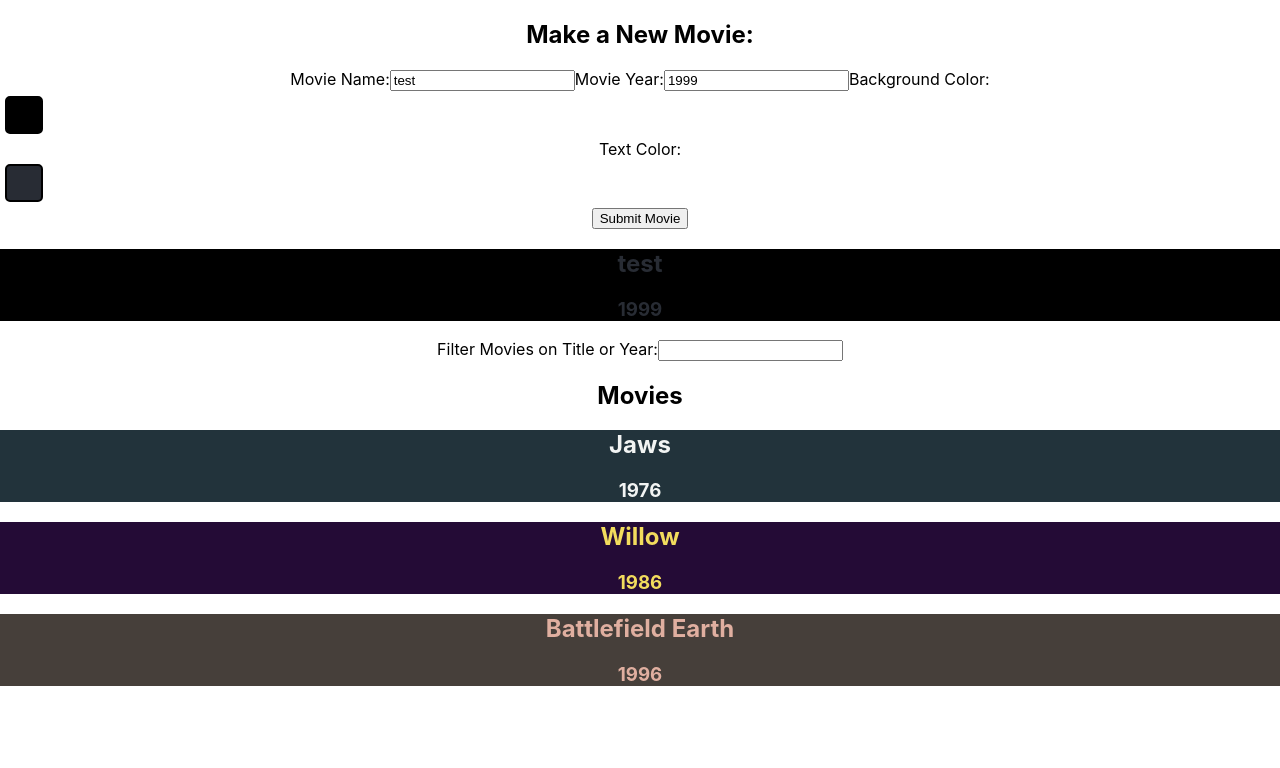
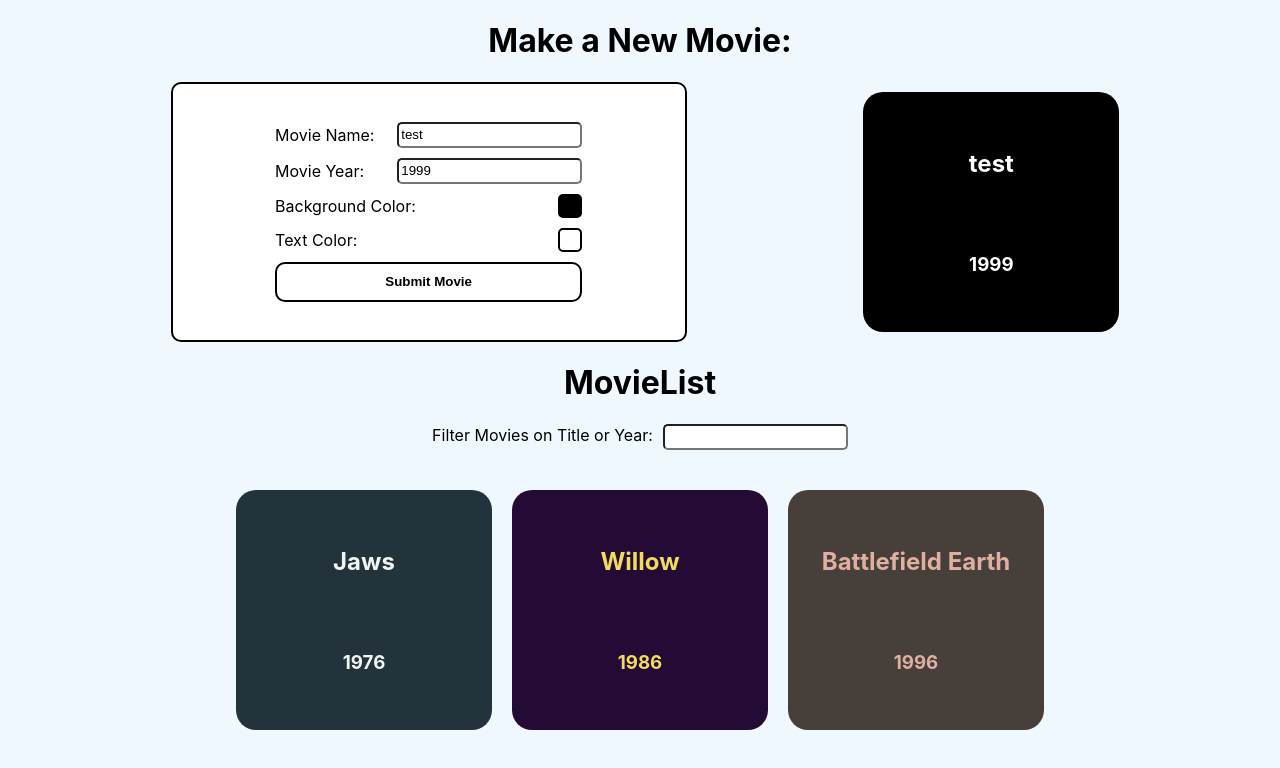
Before and after one commit to willgundy/movies-list-react, a React (Create React App) app: page / in a window 1280 px wide. Shown: the top 768 px of the page. Built offline with nearby package versions, Linux system fonts and the light colour scheme.

Commit message:
Added some styling to the page, also fixed a bug on delete

```diff
--- a/src/App.css
+++ b/src/App.css
@@ -1,49 +1,17 @@
 .App {
   text-align: center;
-}
-
-.App-logo {
-  height: 40vmin;
-  pointer-events: none;
-}
-
-@media (prefers-reduced-motion: no-preference) {
-  .App-logo {
-    animation: App-logo-spin infinite 20s linear;
-  }
-}
-
-.App-header {
-  background-color: #282c34;
-  min-height: 100vh;
   display: flex;
   flex-direction: column;
-  align-items: center;
-  justify-content: center;
-  font-size: calc(10px + 2vmin);
-  color: white;
-}
-
-.App-link {
-  color: #61dafb;
-}
-
-@keyframes App-logo-spin {
-  from {
-    transform: rotate(0deg);
-  }
-  to {
-    transform: rotate(360deg);
-  }
+  flex-wrap: wrap;
+  background-color: aliceblue;
+  min-height: 100vh;
 }
 
 .colorPicker {
-  width: 30px;
-  height: 30px;
+  width: 20px;
+  height: 20px;
   border: 2px solid black;
   border-radius: 5px;
-  margin: 5px;
-  padding: 2px;
   cursor: pointer;
 }
 
@@ -59,3 +27,69 @@
   bottom: 0px;
   left: 0px;
 }
+
+.addMovie {
+  display: grid;
+  grid-template-columns: 2fr 1fr;
+}
+
+form {
+  width: 60%;
+  display: flex;
+  flex-direction: column;
+  justify-content: center;
+  align-items: center;
+  border: 2px solid black;
+  border-radius: 10px;
+  margin-left: 20%;
+  background-color: white;
+}
+
+form label {
+  display: flex;
+  flex-direction: row;
+  justify-content: space-between;
+  align-items: center;
+  width: 60%;
+  margin-bottom: 10px;
+}
+
+button {
+  width: 60%;
+  background-color: white;
+  color: black;
+  border: 2px solid black;
+  border-radius: 10px;
+  height: 40px;
+  font-weight: bolder;
+}
+
+button:hover {
+  background-color: black;
+  color: white;
+  border: none;
+}
+
+.movie {
+  width: 20vw;
+  height: 30vh;
+  border-radius: 20px;
+  display: flex;
+  flex-direction: column;
+  justify-content: space-evenly;
+  margin: 10px;
+}
+
+input {
+  margin-left: 10px;
+  height: 20px;
+  border-radius: 5px;
+}
+
+.movieList {
+  display: flex;
+  flex-direction: row;
+  flex-wrap: wrap;
+  justify-content: center;
+  padding-top: 30px;
+}
--- a/src/App.js
+++ b/src/App.js
@@ -32,10 +32,11 @@ function App() {
   const [formTitle, setFormTitle] = useState('test');
   const [formYear, setFormYear] = useState('1999');
   const [formBackgroundColor, setFormBackgroundColor] = useState({ color:'#000000', display: false });
-  const [formTextColor, setFormTextColor] = useState({ color:'#282c34', display: false });
+  const [formTextColor, setFormTextColor] = useState({ color:'#FFFFFF', display: false });
   const [filterText, setFilterText] = useState('');
 
-  function handleDeleteMovieByIndex(index) {
+  function handleDeleteMovieByIndex(id) {
+    const index = movies.findIndex(movie => movie.id === id);
     movies.splice(index, 1);
     setMovies([...movies]);
   }
@@ -49,12 +50,10 @@ function App() {
     setFilteredMovies([...matchingMovies]);
   }
 
-  console.log(formTextColor);
-
-
   return (
     <div className="App">
 
+      <h1>Make a New Movie:</h1>
       {/*top section where the user can add/edit movie information*/}
       <section className='addMovie'>
 
@@ -81,6 +80,7 @@ function App() {
         />
       </section>
 
+      <h1>MovieList</h1>
       {/*List of Movies at bottom of the page where user can view, filter, or delete previously added movies*/}
       <section className='viewMovies'>
 
--- a/src/Movie.js
+++ b/src/Movie.js
@@ -2,7 +2,7 @@ import React from 'react';
 
 export default function Movie(props) {
   return (
-    <div style={{ backgroundColor: props.backgroundColor.color, color: props.textColor.color }}
+    <div className='movie' style={{ backgroundColor: props.backgroundColor.color, color: props.textColor.color }}
       onClick={() => props.handleDelete && props.handleDelete(props.id)}
     >
       <h2>{props.title}</h2>
--- a/src/MovieForm.js
+++ b/src/MovieForm.js
@@ -32,7 +32,6 @@ export default function MovieForm(props) {
 
   return (
     <form onSubmit={handleMovieSubmit}>
-      <h1>Make a New Movie:</h1>
       <label>
         Movie Name:
         <input value={props.title} onChange={(e) => props.setFormTitle(e.target.value)} />
--- a/src/MovieList.js
+++ b/src/MovieList.js
@@ -3,8 +3,7 @@ import Movie from './Movie';
 
 export default function MovieList({ movies, handleDelete }) {
   return (
-    <div>
-      <h1>Movies</h1>
+    <div className='movieList'>
       {movies.map((movie, i) =>
         <Movie
           key={i}
```
